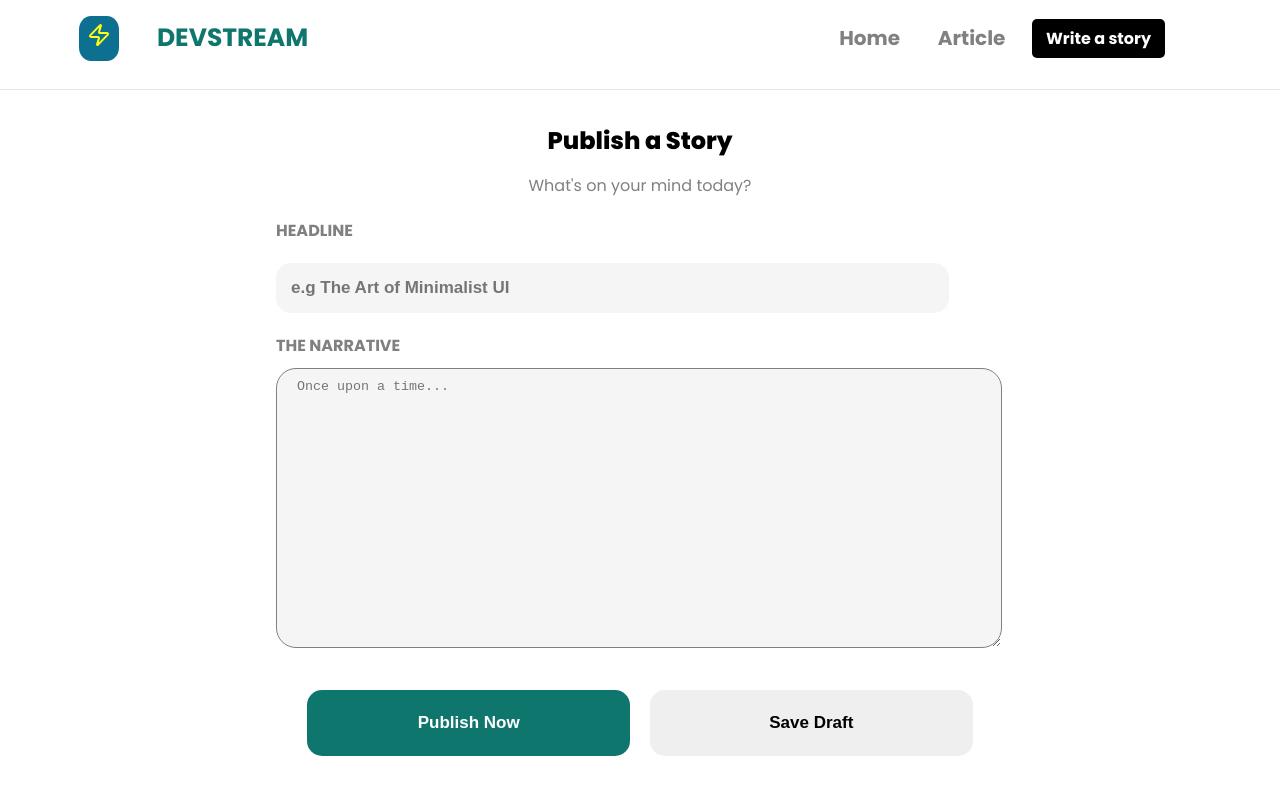
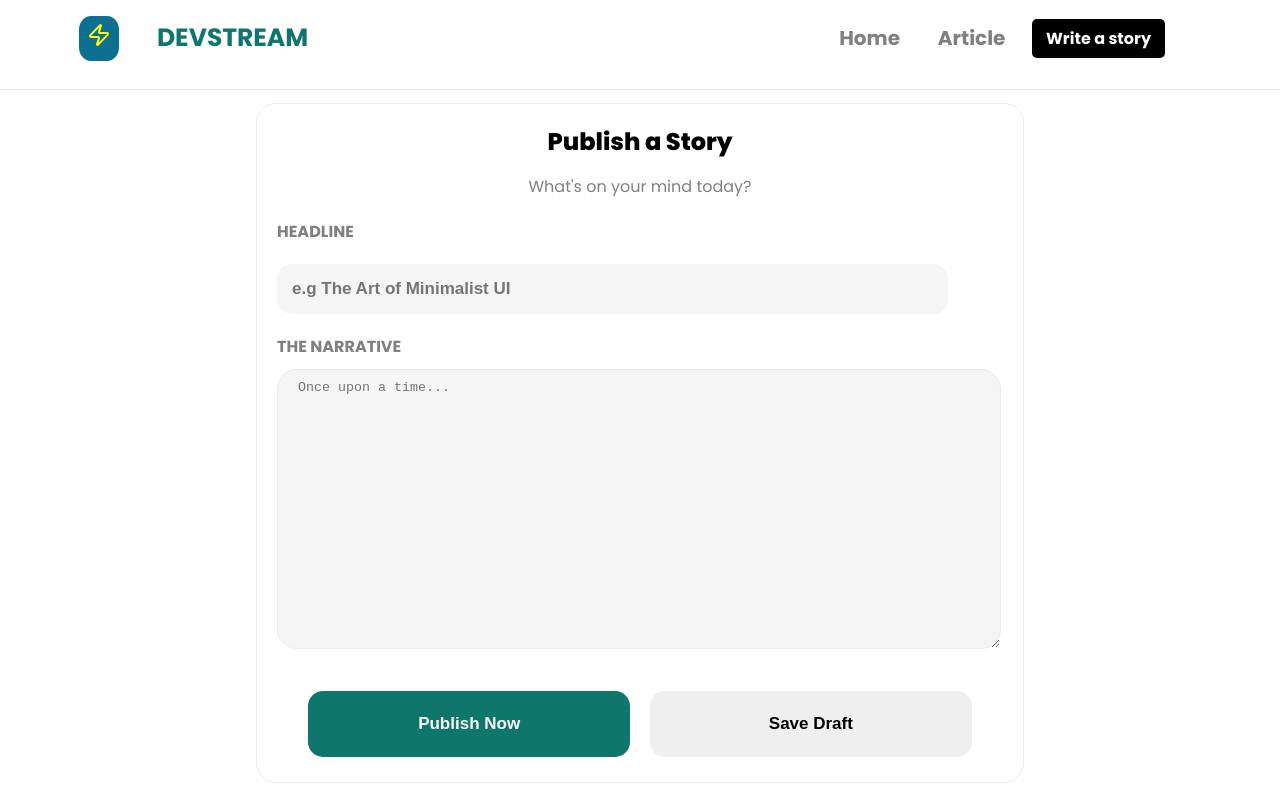
Before and after one commit to Jbosco339/blog-platform, a React (Vite) app: page /add-story in a window 1280 px wide. Shown: the top 799 px of the page. Built offline with nearby package versions, Linux system fonts and the light colour scheme.

Commit message:
added the article details extension

```diff
--- a/src/App.css
+++ b/src/App.css
@@ -522,6 +522,8 @@ body {
     width: 60%;
     background-color: white;
     margin: auto;
+    border: 1px solid rgb(238, 234, 234);
+    border-radius: 20px;
 }
 .publish{
     text-align: center;
@@ -535,6 +537,7 @@ body {
 .input_areas{
     color: gray;
     padding-left: 20px;
+
 }
 #headline_input{
     width: 90%;
@@ -552,7 +555,7 @@ body {
     padding: 10px 10px 0px 20px;
     border-radius: 20px;
     margin: 10px auto;
-    border: 1px solid gray;
+    border: 1px solid rgb(238, 234, 234);
     background-color: whitesmoke;
     outline: none;
     /* transition: border-color 0.2 ease, box-shadow 0.2s ease; */
--- a/src/App.jsx
+++ b/src/App.jsx
@@ -7,6 +7,7 @@ import AddStory from './Pages/AddStory.jsx';
 import ArticleDetails from './Pages/ArticleDetails.jsx';
 import NotFound from './Pages/NotFound.jsx';
 import './App.css'
+import './MediaQuerry.css'
 
 function App() {
 
--- a/src/Pages/Articles.jsx
+++ b/src/Pages/Articles.jsx
@@ -11,6 +11,7 @@ function Articles() {
      <div>
       <Article_header/>
       <Article_card_component
+        id="1"
         featured = " Featured"
         date = "17-01-2026"
         title = "The Future of Web Design in 2025"
@@ -21,6 +22,7 @@ function Articles() {
         arrowimg = {image3}
       />
       <Article_card_component
+        id="2"
         featured = " Featured"
         date = "22-01-2026"
         title = "Minimalism as a Lifestyle"
@@ -31,6 +33,7 @@ function Articles() {
         arrowimg = {image3}
       />
       <Article_card_component
+      id="3"
         featured = " Featured"
         date = "20-02-2026"
         title = "Mastering Tailwind CSS Transitions"
@@ -41,6 +44,7 @@ function Articles() {
         arrowimg = {image3}
       />
       <Article_card_component
+        id="4"
         featured = " Featured"
         date = "08-03-2026"
         title = "The Future of Web Design in 2025"
--- a/src/components/Article_card_component.jsx
+++ b/src/components/Article_card_component.jsx
@@ -1,6 +1,6 @@
 import React from 'react'
 
-function Article_card_component({featured, title, date, authorName, authorNameInitial, paragraph, deleting, arrowimg,}) {
+function Article_card_component({id, featured, title, date, authorName, authorNameInitial, paragraph, deleting, arrowimg,}) {
   return (
     <section id='article_sec'>
       <div id='main_div'>
@@ -14,8 +14,8 @@ function Article_card_component({featured, title, date, authorName, authorNameIn
             <h4 id='featured'>{featured}</h4>
             <p id='date_jan'>{date}</p>
             </div>
-            <h2 id='deFuture'>{title}</h2>
-            <p id='artificial_intel'>{paragraph}</p>
+            <Link to={`/articles/${id}`} id='deFuture'>{title}</Link>
+            <Link to={`/articles/${id}`} id='artificial_intel'>{paragraph}</Link>
             <hr className='line_through'/>
 
             <div id='icons_divs'>
@@ -25,12 +25,12 @@ function Article_card_component({featured, title, date, authorName, authorNameIn
               </div>
 
               <div id='delete_andArrow'>
-                <div id='delete_icon'><img src={deleting} alt="" className='icon_images' />
+                <Link to={`/articles/${id}`} id='delete_icon'><img src={deleting} alt="" className='icon_images' />
 
-                </div>
-                <div id='arrow_icon'><img src={arrowimg} alt="" className='icon_images'/>
+                </Link>
+                <Link to={`/articles/${id}`} id='arrow_icon'><img src={arrowimg} alt="" className='icon_images'/>
 
-                </div>
+                </Link>
               </div>
             </div>
           </div>
```
Also changed, not shown: src/MediaQuerry.css (added).
